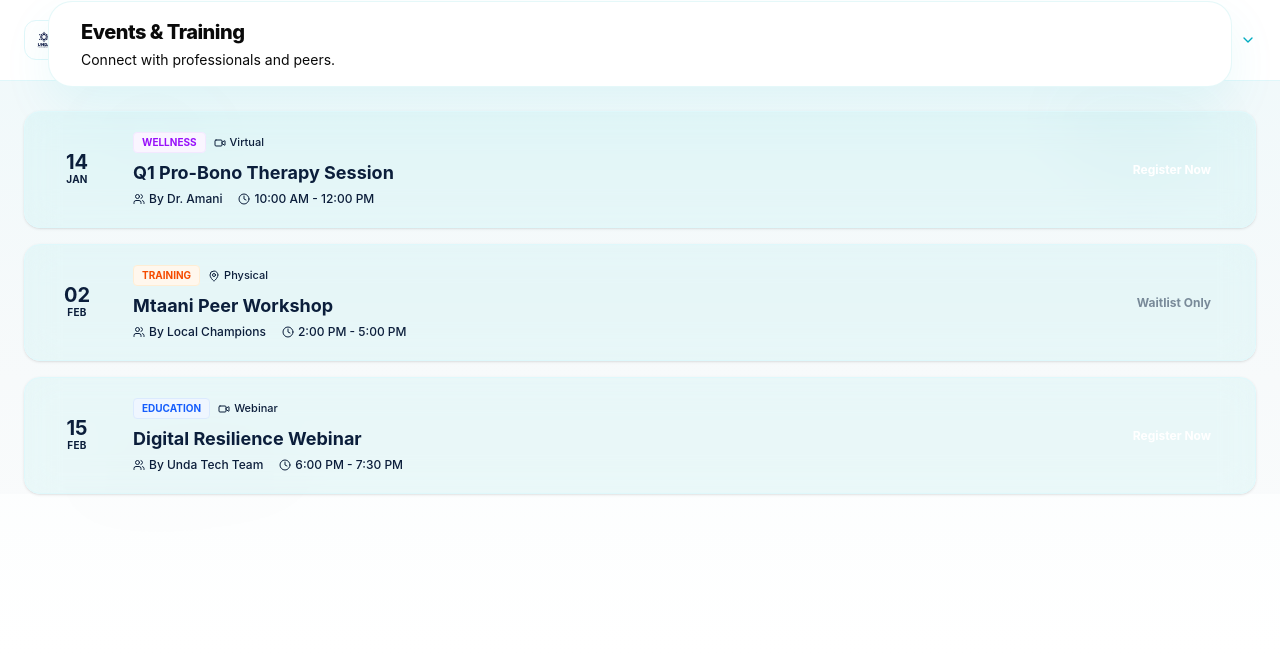
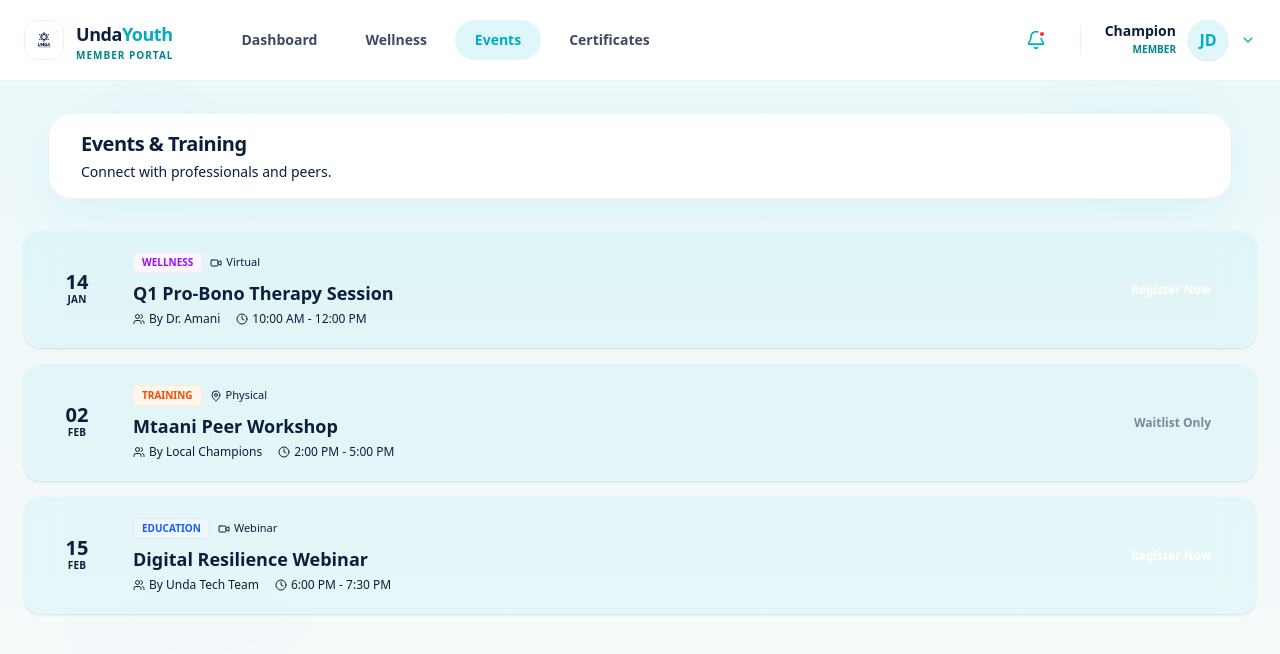
Before and after one commit to JamesKamau-5773/Unda-YouthNetwork-Frontend, a React (Vite) app: page /member/events in a window 1280 px wide. Shown: the top 654 px of the page. Built offline with nearby package versions, Linux system fonts and the light colour scheme; sample sign-in values are in the browser's storage.

Commit message:
fix(portal): correct local import paths in DashboardLayout

```diff
--- a/src/features/portal/layout/DashboardLayout.jsx
+++ b/src/features/portal/layout/DashboardLayout.jsx
@@ -2,42 +2,37 @@ import React from 'react';
 import PortalNavbar from './PortalNavbar';
 import WellnessPatternBackground from './WellnessPatternBackground';
 
-// DashboardLayout implements the "Crisp Horizon" split background:
-// Top 320px: Brand Navy (#0B1E3B). Bottom: Pure White / Brand Ice for body.
-// Children content is placed in a centered container and card surfaces overlap the navy boundary.
-
 const DashboardLayout = ({ children, headerContent }) => {
   return (
-    <div className="min-h-screen bg-portal-ice text-portal-navyInk">
-      {/* Split background: top navy, remainder white (320px top) */}
-      <div className="relative">
-        {/* Wellness pattern sits behind everything (z-0) so it doesn't wash out the navy header or content */}
+    // GLOBAL THEME: Anti-Glare Mint Background
+    <div className="min-h-screen bg-[#F2F9FA] text-[#0B1E3B] relative font-sans selection:bg-[#E0F7FA] selection:text-[#006064]">
+
+      {/* 1. Global Texture */}
+      <div className="fixed inset-0 z-0">
          <WellnessPatternBackground />
+      </div>
 
-        <div className="absolute inset-x-0 top-0 h-[280px] bg-portal-navy z-10" />
-
-        {/* Navbar sits above the navy header */}
-        <div className="relative z-20">
+      {/* 2. Global Navbar (Sticky & High Z-Index) */}
+      <div className="relative z-50">
         <PortalNavbar />
       </div>
 
-        {/* Main container: content will overlap the navy with negative margin */}
-        <main className="relative z-20 max-w-7xl mx-auto px-6 -mt-20">
-          {/* Header content can be passed in, and sits atop the white cards */}
+      {/* 3. Global Content Container */}
+      <main className="relative z-20 max-w-7xl mx-auto px-6 pt-8 pb-20 animate-in fade-in duration-500">
+
+        {/* Header Section (Welcome Cards, Page Titles) */}
         {headerContent && (
-            <div className="mb-6">
+          <div className="mb-8 w-full">
             {headerContent}
           </div>
         )}
 
-          <div className="space-y-6">
+        {/* Page Content */}
+        <div className="w-full">
           {children}
         </div>
       </main>
 
-        {/* Bottom filler to ensure navy behind header extends visually */}
-        <div className="h-40 bg-white" />
-      </div>
     </div>
   );
 };
```
Lines whose indentation alone changed are shown as unchanged.
